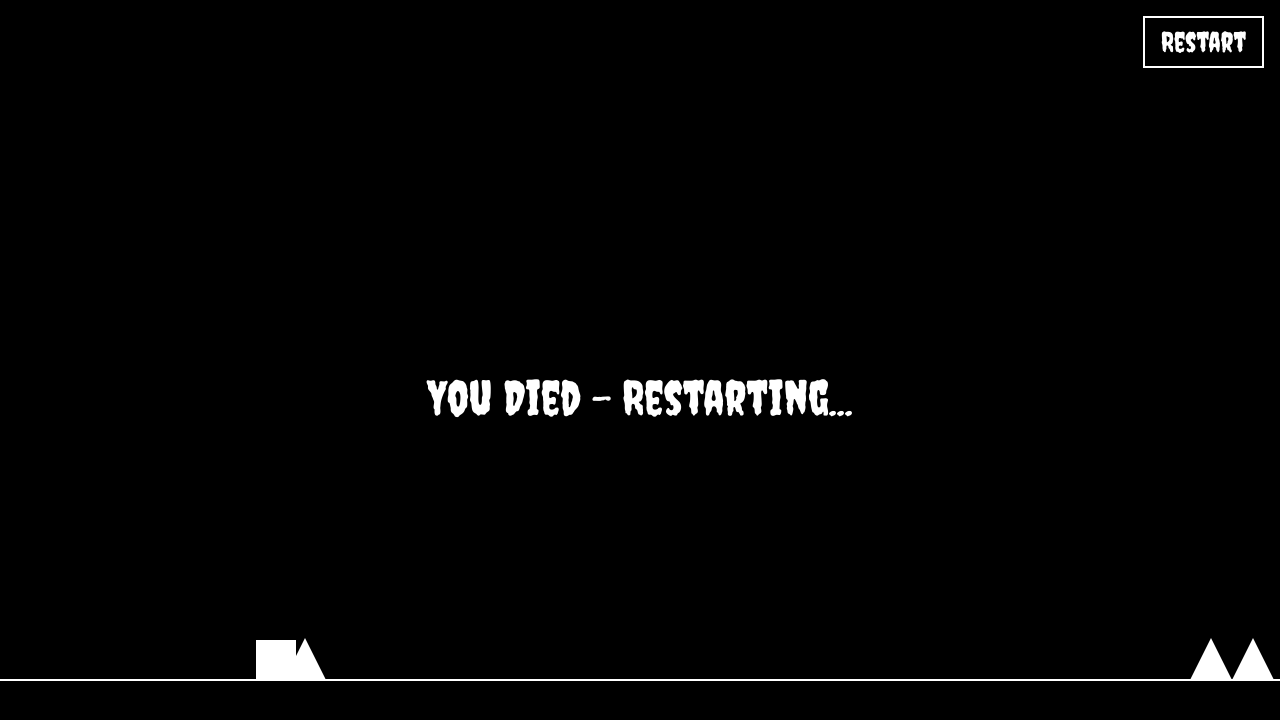
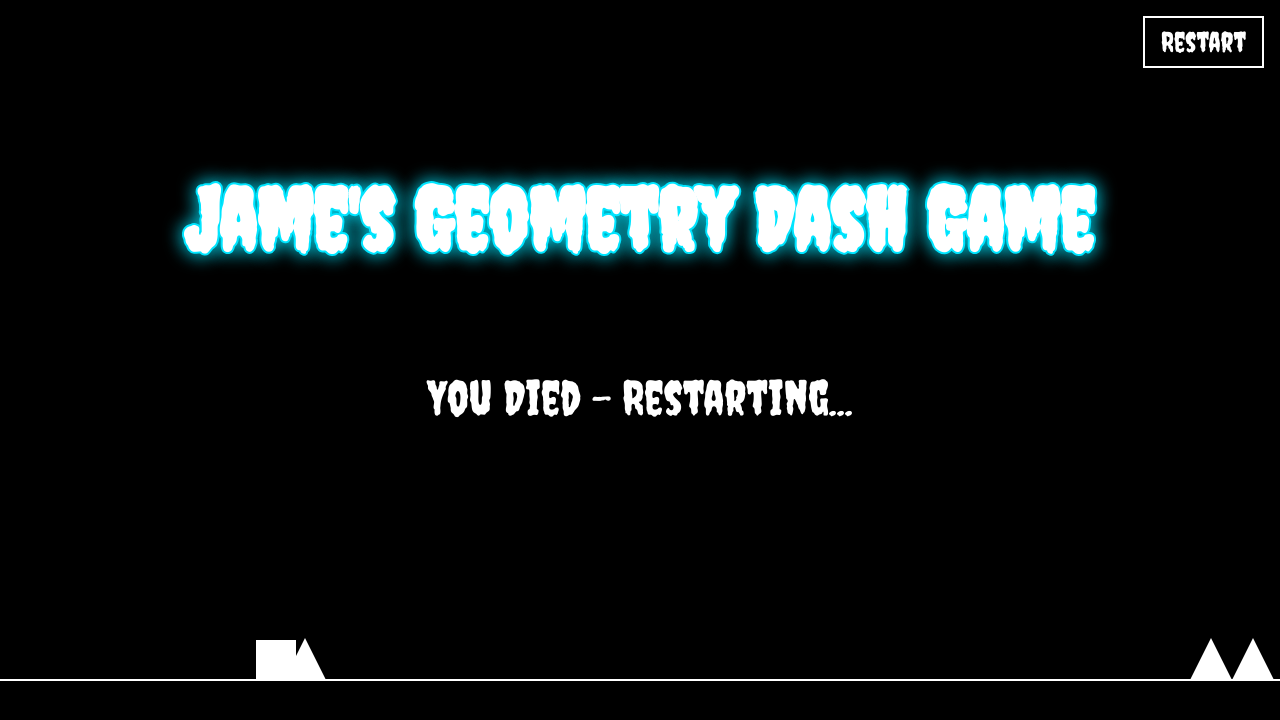
Before and after one commit to jamieluu17/GeometryDashv1, an Electron app: page index.html in a window 1280 px wide. Drawn offline with Linux system fonts and the light colour scheme.

Commit message:
Make game title bold and prominent in background

```diff
--- a/index.html
+++ b/index.html
@@ -227,6 +227,17 @@
       handleJumpInput();
     });
 
+    // Touchpad / mouse controls: tap or click the game area to jump.
+    // Double-tap / double-click quickly for a high jump.
+    canvas.addEventListener("pointerdown", (event) => {
+      if (event.button !== 0) {
+        return;
+      }
+
+      event.preventDefault();
+      handleJumpInput();
+    });
+
     restartBtn.addEventListener("click", () => {
       resetLevel();
     });
@@ -366,9 +377,28 @@
       ctx.fillText(text, canvas.width / 2, canvas.height / 2);
     }
 
+    function drawBackgroundTitle() {
+      ctx.save();
+      ctx.fillStyle = "#ffffff";
+      ctx.strokeStyle = "#00e5ff";
+      ctx.lineWidth = 4;
+      ctx.shadowColor = "rgba(0, 229, 255, 0.9)";
+      ctx.shadowBlur = 18;
+      ctx.textAlign = "center";
+      ctx.textBaseline = "middle";
+      ctx.font = "bold 86px 'Creepster', cursive";
+      const titleX = canvas.width / 2;
+      const titleY = canvas.height * 0.28;
+      const titleText = "Jame's Geometry Dash Game";
+      ctx.strokeText(titleText, titleX, titleY);
+      ctx.fillText(titleText, titleX, titleY);
+      ctx.restore();
+    }
+
     function render() {
       ctx.clearRect(0, 0, canvas.width, canvas.height);
 
+      drawBackgroundTitle();
       drawGround();
       drawPlayer();
       for (const spike of spikes) {
```
